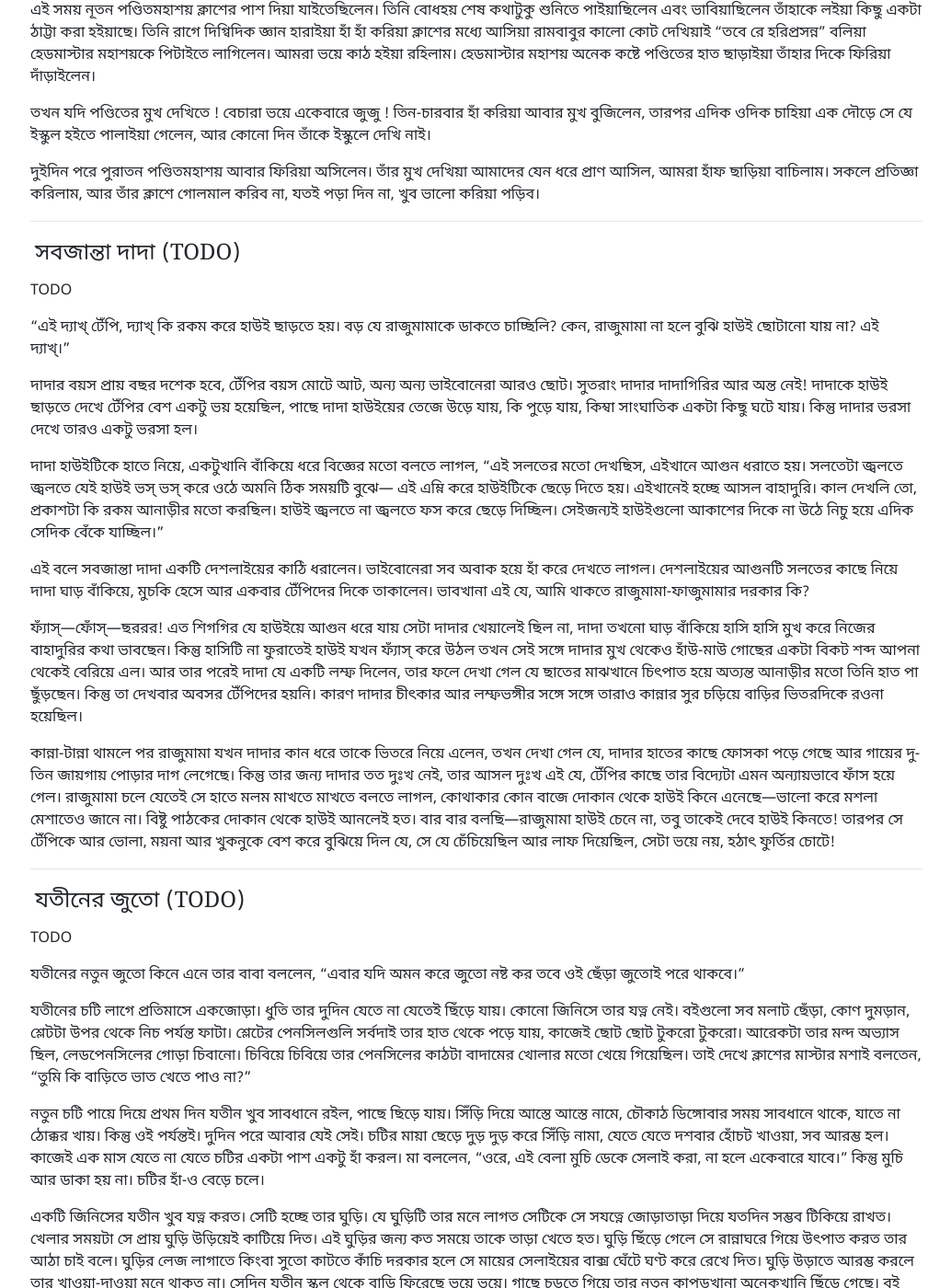
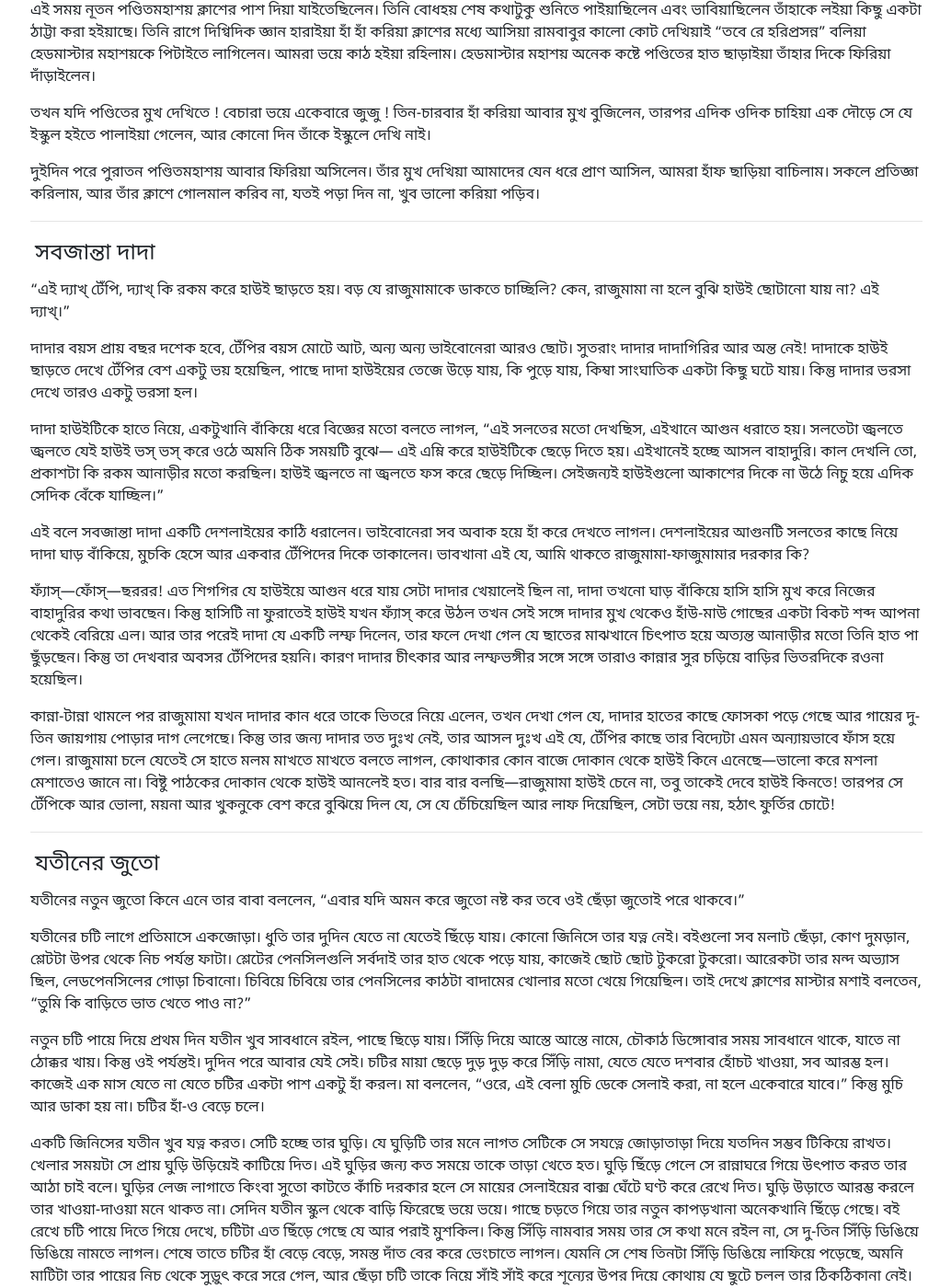
Before and after one commit to majantali/majantali.github.io, a Jekyll site: the page built from bnarchive/SukumarRay_Prose_PaglaDashu.md, in a window 1280 px wide and 1400 px high, scrolled down 14609 px. Shown: the whole window at 92% size, without its empty margins (122-1156 px from the left). Built offline with Jekyll 4.4.1, drawn with Linux system fonts in a browser that asks for light colours; some web fonts are replaced; our own code applies the rules of GitHub Pages for plain Markdown files.

Commit message:
correction

```diff
--- a/bnarchive/SukumarRay_Prose_PaglaDashu.md
+++ b/bnarchive/SukumarRay_Prose_PaglaDashu.md
@@ -622,9 +622,7 @@ language: bn
 
 * * * *
 
-# সবজান্তা দাদা (TODO)
-
-TODO
+# সবজান্তা দাদা
 
 “এই দ্যাখ্ টেঁপি, দ্যাখ্ কি রকম করে হাউই ছাড়তে হয়। বড় যে রাজুমামাকে ডাকতে চাচ্ছিলি? কেন, রাজুমামা না হলে বুঝি হাউই ছােটানাে যায় না? এই দ্যাখ্।”
 
@@ -665,9 +663,8 @@ TODO
 
 * * * *
 
-# যতীনের জুতো (TODO)
+# যতীনের জুতো
 
-TODO
 
 যতীনের নতুন জুতাে কিনে এনে তার বাবা বললেন, “এবার যদি অমন করে জুতাে
 নষ্ট কর তবে ওই ছেঁড়া জুতােই পরে থাকবে।”
```
Also changed, not shown: 1 other file.
